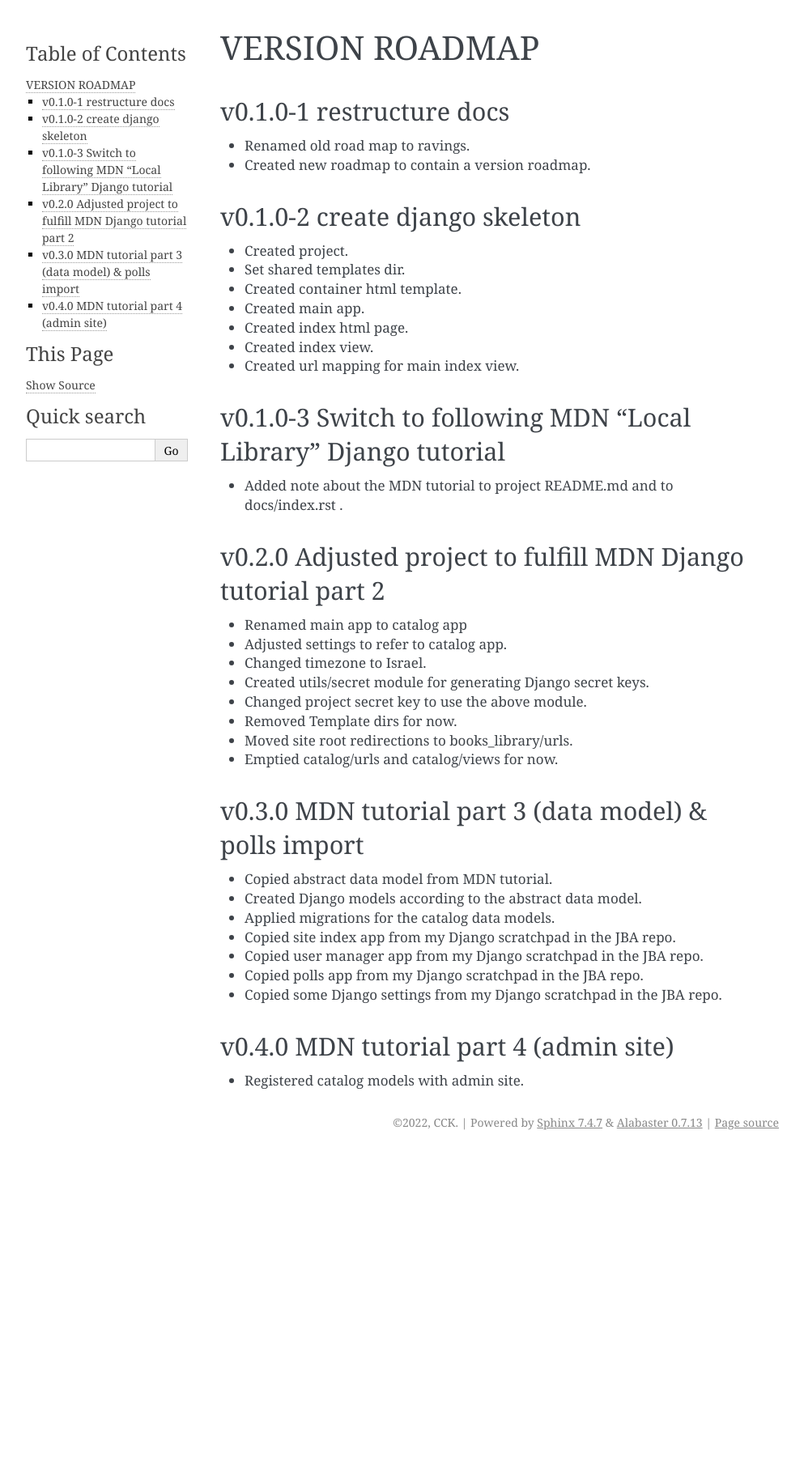
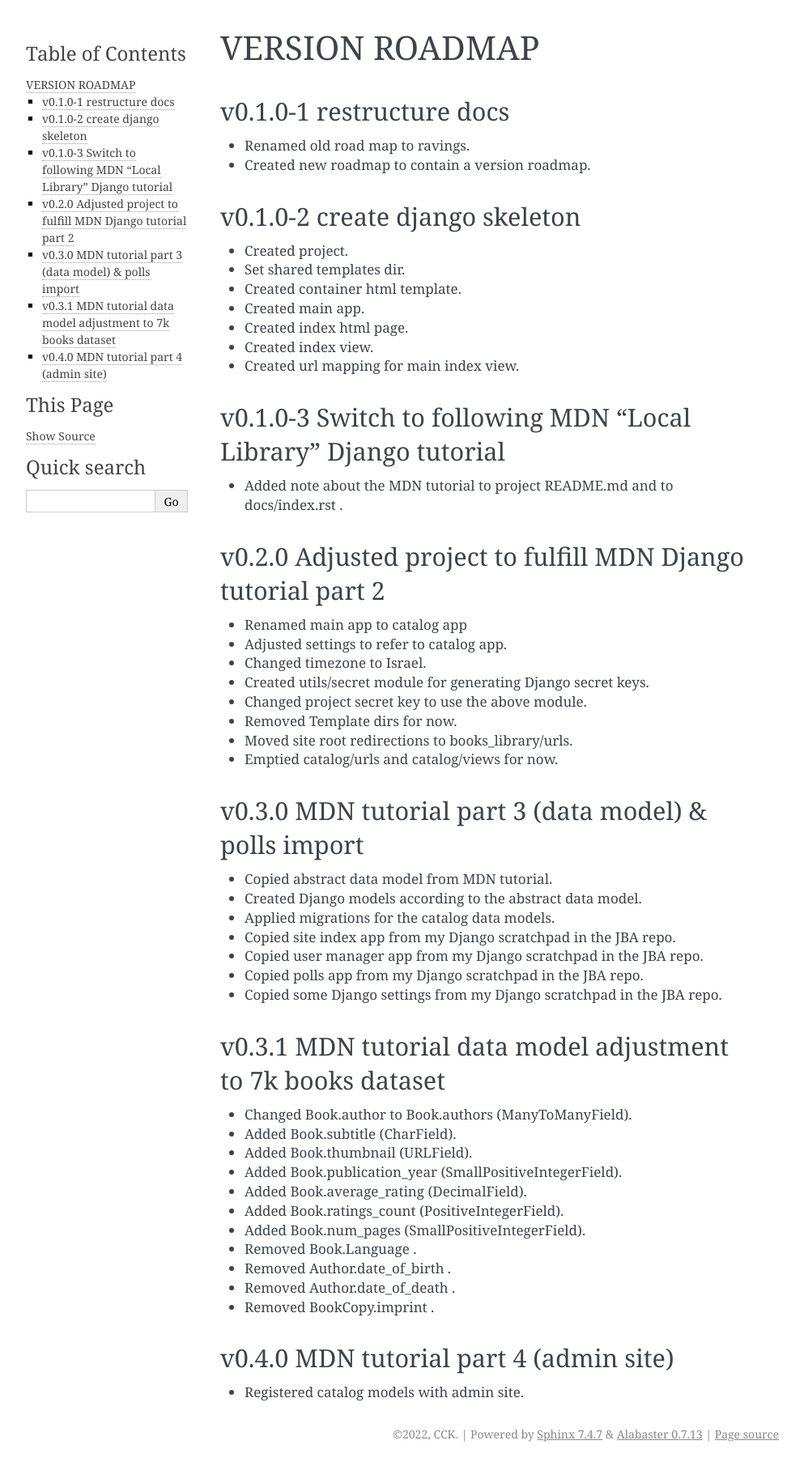
Before and after one commit to c-c-k/books-library, a Sphinx documentation site: the page built from docs/roadmap.rst, in a window 1280 px wide. Shown: the whole page at 81% size, without its empty margins (148-1141 px from the left). Built offline with Sphinx 7.4.7, drawn with Linux system fonts in a browser that asks for light colours; before the commit the page ends 1426 px from its top, so only the background shows below that.

Commit message:
Adjusted data model to work with 7k books dataset.

```diff
--- a/docs/conf.py
+++ b/docs/conf.py
@@ -9,7 +9,7 @@
 project = 'BooksLibrary'
 copyright = '2022, CCK'
 author = 'CCK'
-release = '0.4.0'
+release = '0.3.1'
 
 # -- General configuration ---------------------------------------------------
 # https://www.sphinx-doc.org/en/master/usage/configuration.html#general-configuration
--- a/docs/roadmap.rst
+++ b/docs/roadmap.rst
@@ -46,6 +46,21 @@ v0.3.0 MDN tutorial part 3 (data model) & polls import
 * Copied polls app from my Django scratchpad in the JBA repo.
 * Copied some Django settings from my Django scratchpad in the JBA repo.
 
+v0.3.1 MDN tutorial data model adjustment to 7k books dataset
+-------------------------------------------------------------
+
+* Changed Book.author to Book.authors (ManyToManyField).
+* Added Book.subtitle (CharField).
+* Added Book.thumbnail (URLField).
+* Added Book.publication_year (SmallPositiveIntegerField).
+* Added Book.average_rating (DecimalField).
+* Added Book.ratings_count (PositiveIntegerField).
+* Added Book.num_pages (SmallPositiveIntegerField).
+* Removed Book.Language .
+* Removed Author.date_of_birth .
+* Removed Author.date_of_death .
+* Removed BookCopy.imprint .
+
 v0.4.0 MDN tutorial part 4 (admin site)
 ------------------------------------------------------
 
```
Also changed, not shown: docs/data_model.rst (+17 -6 lines), 2 other files.
